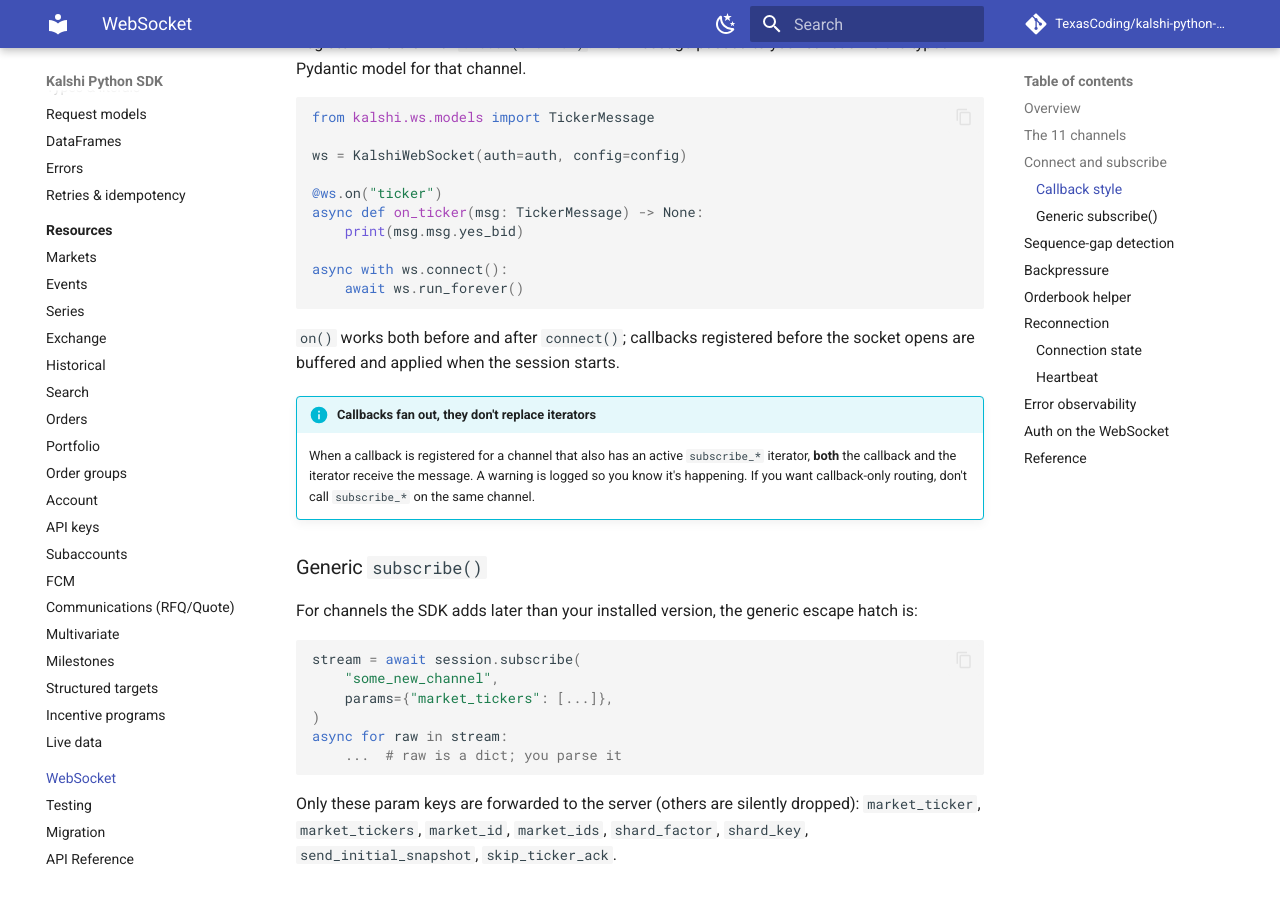
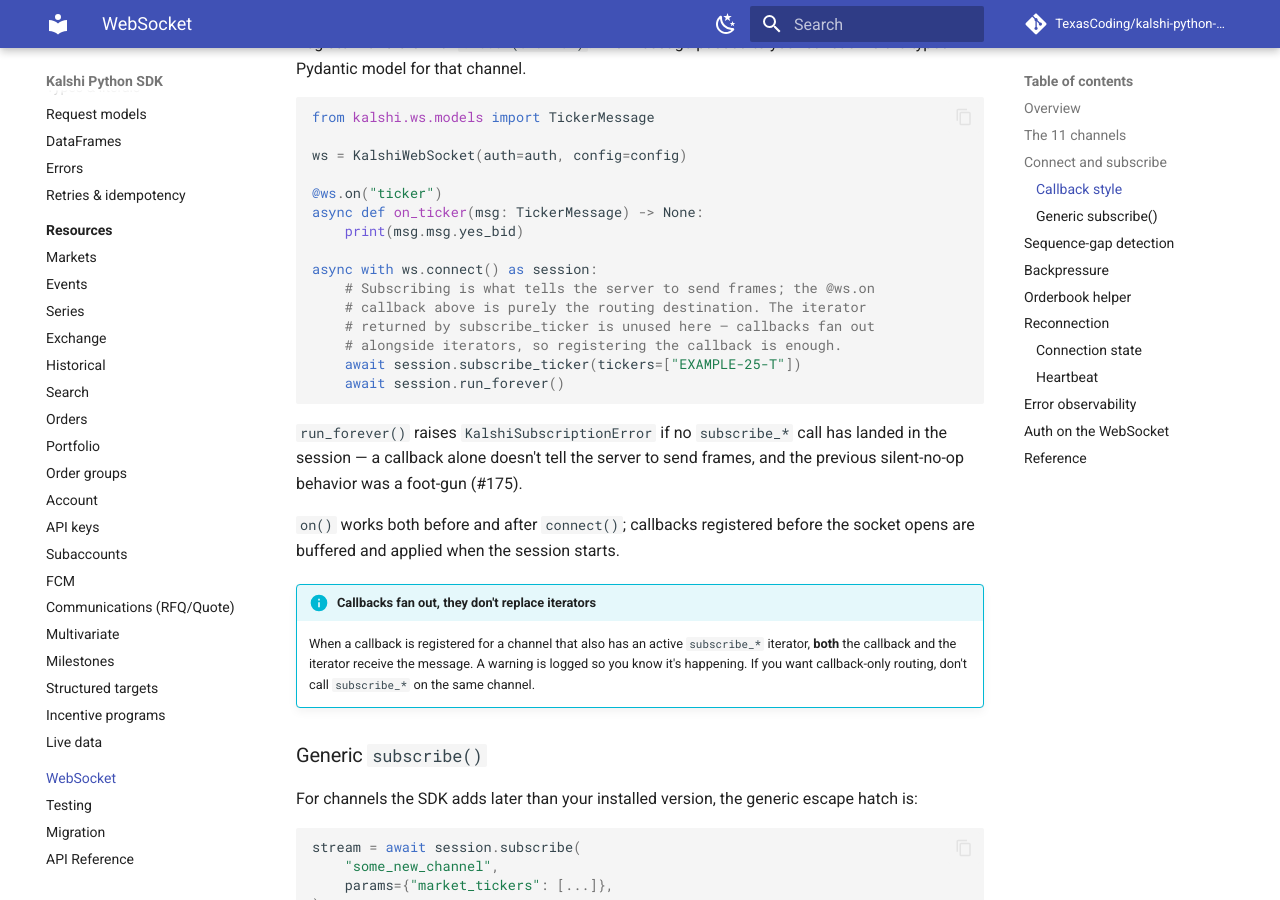
Before and after one commit to TexasCoding/kalshi-python-sdk, an MkDocs documentation site: the page built from docs/websockets.md, in a window 1280 px wide and 900 px high, scrolled down 2830 px. Built offline with MkDocs 1.6.1 and Material for MkDocs 9.7.7, drawn with Linux system fonts in a browser that asks for light colours; comment, search, counter and statistics services are not loaded.

Commit message:
fix(ws): raise KalshiSubscriptionError from run_forever() with no subscribe (#185)
Closes #175.

`KalshiWebSocket.run_forever()` previously returned immediately when `_recv_task` was `None` (no `subscribe_*` had landed) — a silent no-op masking the real mistake: registering an `@ws.on()` callback doesn't tell the server to send frames, only `subscribe_*` does. The callback-style example in `docs/websockets.md` propagated the foot-gun.

Now raises `KalshiSubscriptionError` at the call site with an actionable message naming the missing subscribe call. Docs example updated to show the correct subscribe-then-run-forever pairing.

Soft-breaking: code that relied on the silent return as a sleep-until-disconnect for a never-subscribed connection now raises. No production-shaped usage of that.

````diff
--- a/docs/websockets.md
+++ b/docs/websockets.md
@@ -115,9 +115,18 @@
 async def on_ticker(msg: TickerMessage) -> None:
     print(msg.msg.yes_bid)
 
-async with ws.connect():
-    await ws.run_forever()
+async with ws.connect() as session:
+    # Subscribing is what tells the server to send frames; the @ws.on
+    # callback above is purely the routing destination. The iterator
+    # returned by subscribe_ticker is unused here — callbacks fan out
+    # alongside iterators, so registering the callback is enough.
+    await session.subscribe_ticker(tickers=["EXAMPLE-25-T"])
+    await session.run_forever()
 ```
+
+`run_forever()` raises ``KalshiSubscriptionError`` if no ``subscribe_*`` call
+has landed in the session — a callback alone doesn't tell the server to
+send frames, and the previous silent-no-op behavior was a foot-gun (#175).
 
 `on()` works both before and after `connect()`; callbacks registered before
 the socket opens are buffered and applied when the session starts.
````
Also changed, not shown: CHANGELOG.md (+28 -0 lines), 2 other files.
